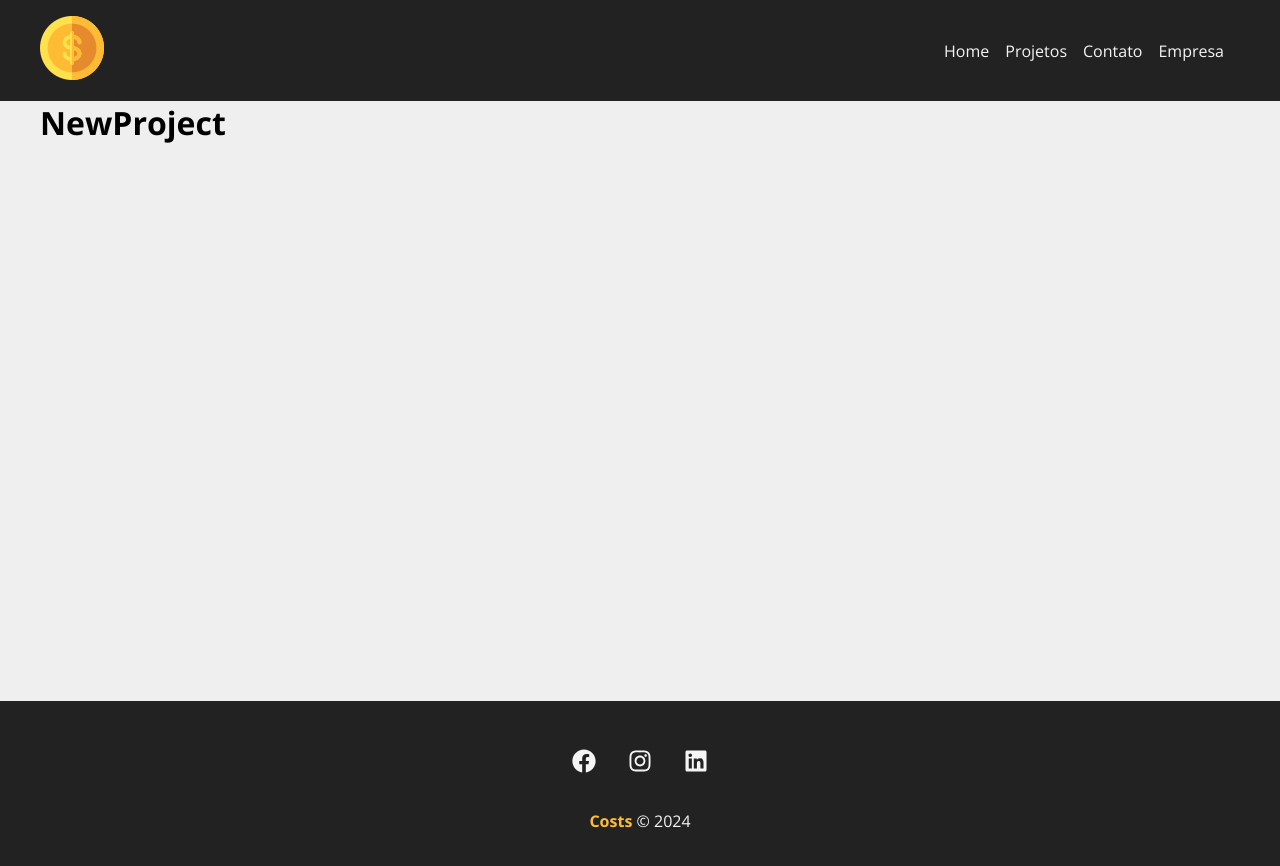
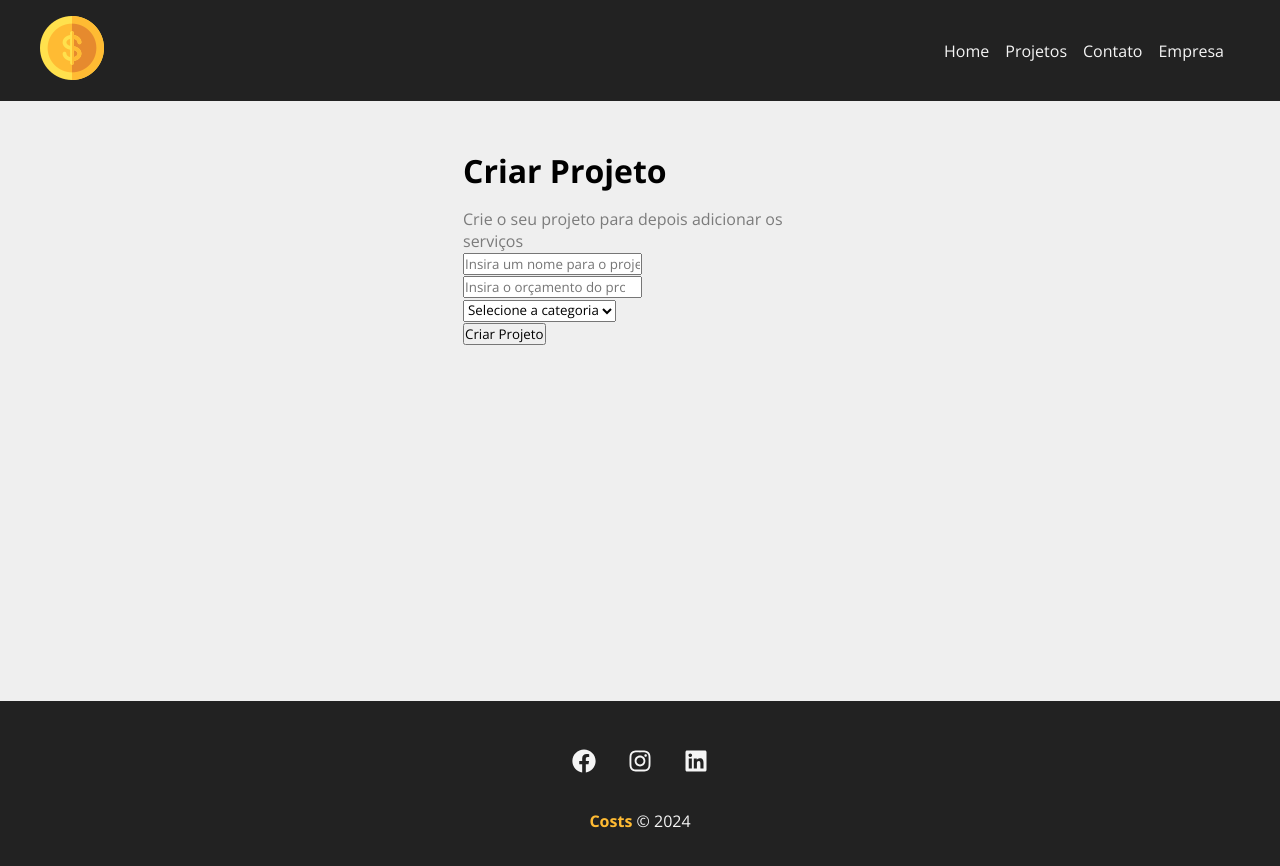
Before and after one commit to FelipeAugustoCSharp/First-React-App, a React (Vite) app in the folder costsVite/: page /newproject in a window 1280 px wide. Shown: the top 866 px of the page. Built offline with nearby package versions, Linux system fonts and the light colour scheme.

Commit message:
feat(page: newProject): criação de página para criação de projetos

```diff
--- a/costsVite/src/components/pages/NewProject.jsx
+++ b/costsVite/src/components/pages/NewProject.jsx
@@ -1,5 +1,14 @@
+import styles from '../styles/NewProject.module.css'
+import ProjectForm from '../project/ProjectForm'
+
 function NewProject() {
-  return <h1>NewProject</h1>
+  return (
+    <div className={styles.newproject_container}>
+      <h1>Criar Projeto</h1>
+      <p>Crie o seu projeto para depois adicionar os serviços</p>
+      <ProjectForm />
+    </div>
+  )
 }
 
 export default NewProject
--- /dev/null
+++ b/costsVite/src/components/project/ProjectForm.jsx
@@ -0,0 +1,26 @@
+function ProjectForm() {
+  return (
+    <form>
+      <div>
+        <input type="text" placeholder="Insira um nome para o projeto" id="" />
+      </div>
+      <div>
+        <input
+          type="number"
+          placeholder="Insira o orçamento do projeto"
+        />
+      </div>
+      <div>
+        <select id="" name="category_id">
+          <option disabled selected>
+            Selecione a categoria
+          </option>
+        </select>
+      </div>
+      <div>
+        <input type="submit" value="Criar Projeto" />
+      </div>
+    </form>
+  );
+}
+export default ProjectForm;
--- /dev/null
+++ b/costsVite/src/components/styles/NewProject.module.css
@@ -0,0 +1,13 @@
+.newproject_container{
+  width: 450px;
+  margin: 0 auto;
+  padding: 3em;
+}
+
+.newproject_container h1{
+  margin-bottom: 0.5em;
+
+}
+.newproject_container p{
+  color: #7b7b7b;
+}
```
